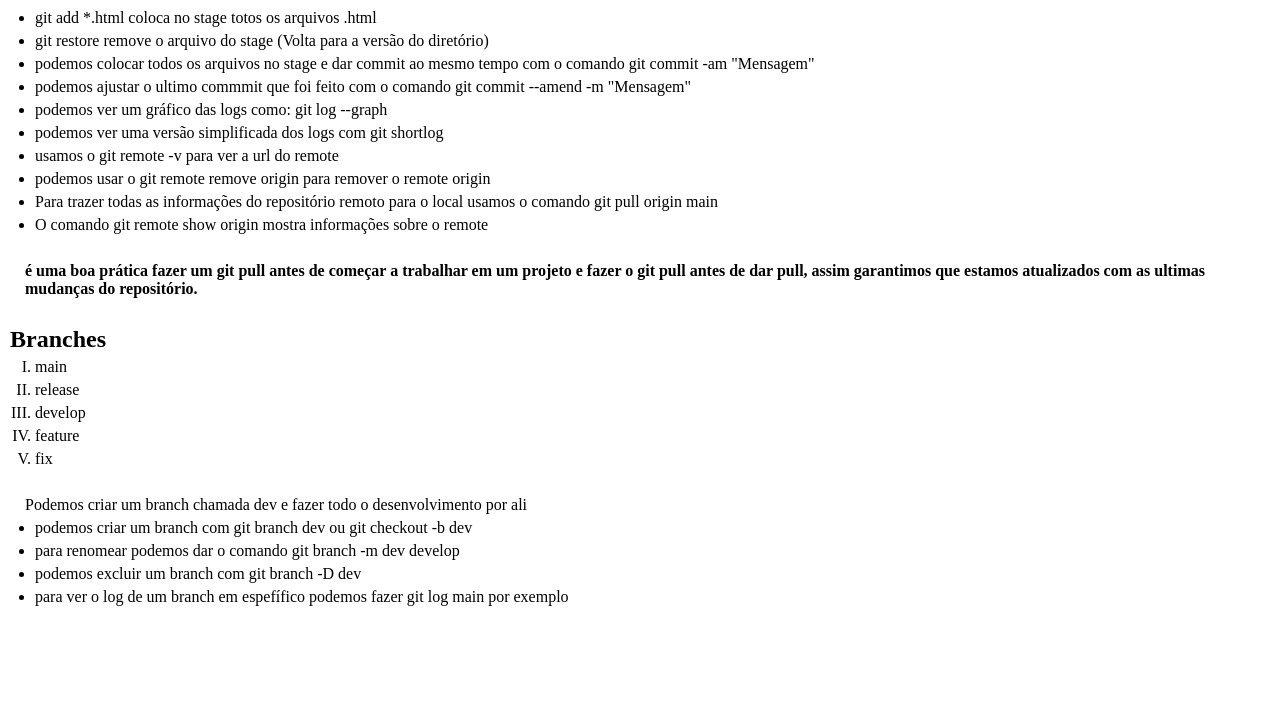
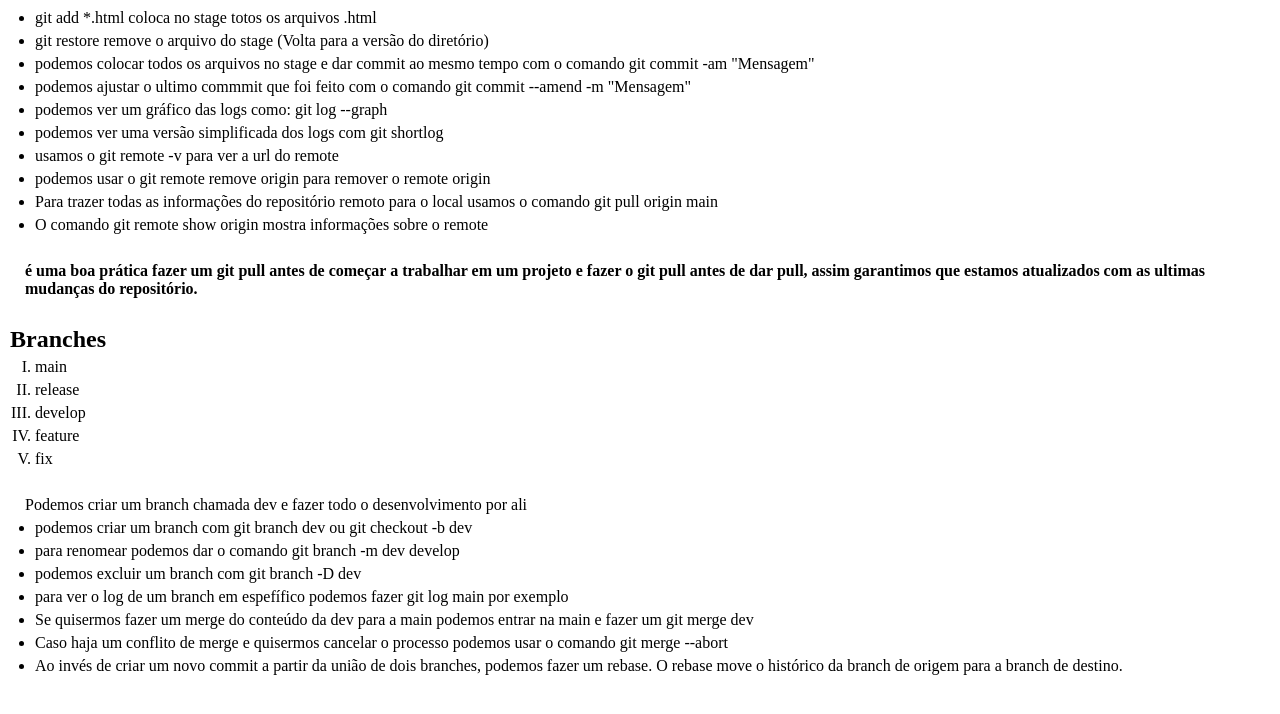
Before and after one commit to macklee251/git, a plain HTML site: page index.html in a window 1280 px wide. Shown: the part 80-794 px from the top of the page. Drawn offline with Linux system fonts and the light colour scheme.

Commit message:
ultimas atualização na dev

```diff
--- a/index.html
+++ b/index.html
@@ -81,6 +81,15 @@
         <li>
             para ver o log de um branch em espefífico podemos fazer git log main por exemplo
         </li>
+        <li>
+            Se quisermos fazer um merge do conteúdo da dev para a main podemos entrar na main e fazer um git merge dev
+        </li>
+        <li>
+            Caso haja um conflito de merge e quisermos cancelar o processo podemos usar o comando git merge --abort
+        </li>
+        <li>
+            Ao invés de criar um novo commit a partir da união de dois branches, podemos fazer um rebase. O rebase move o histórico da branch de origem para a branch de destino.
+        </li>
     </ul>
 </body>
 
```
